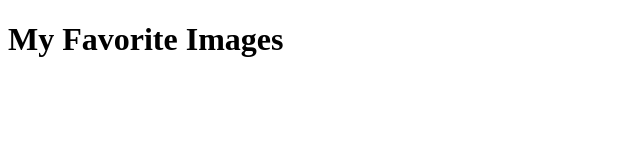
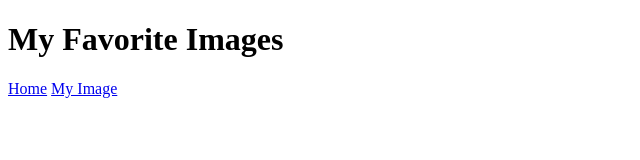
Before and after one commit to JMan4342/Spacestagram, a plain HTML site: page myImage.html in a window 1280 px wide. Shown: the whole page, without its empty margins (0-640 px from the left). Drawn offline with Linux system fonts and the light colour scheme.

Commit message:
Add home and myImage page links

```diff
--- a/myImage.html
+++ b/myImage.html
@@ -10,6 +10,12 @@
       <h1>My Favorite Images</h1>
     </header>
 
+    <nav>
+      <a href="file:///C:/Users/jgman/Professional/Assessments/Spacestagram/index.html">Home</a>
+      <a href="file:///C:/Users/jgman/Professional/Assessments/Spacestagram/myImage.html">My Image</a>
+    </nav>
+
+
     <section>
       <section class="myFavImages"></section>
     </section>
```
Also changed, not shown: index.html (+1 -0 lines).
